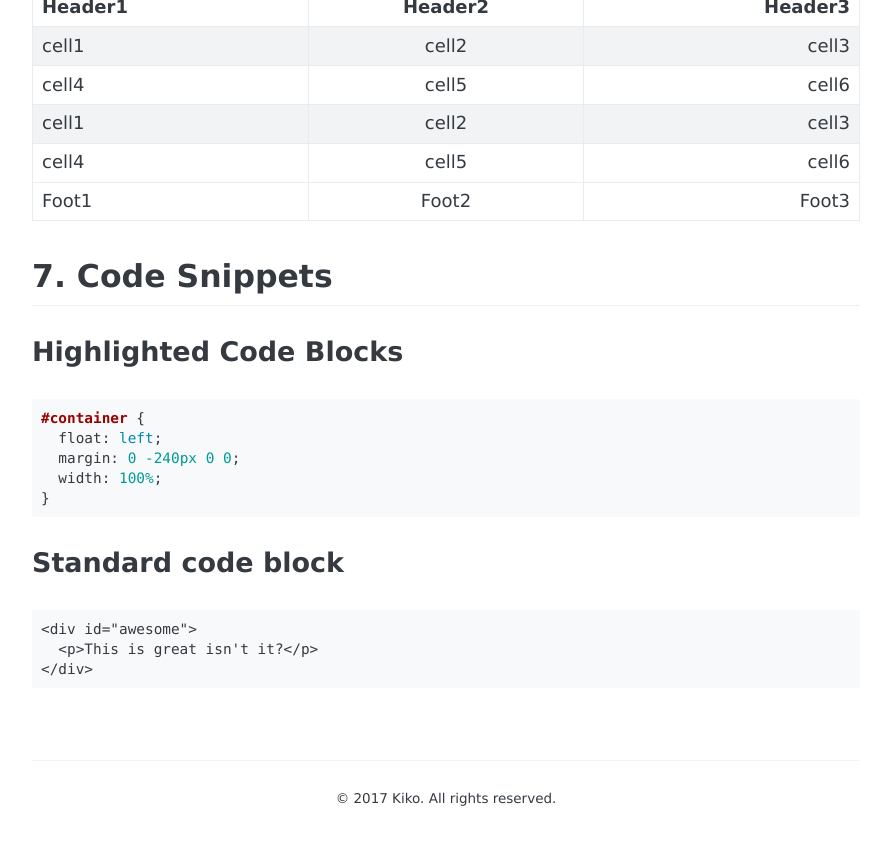
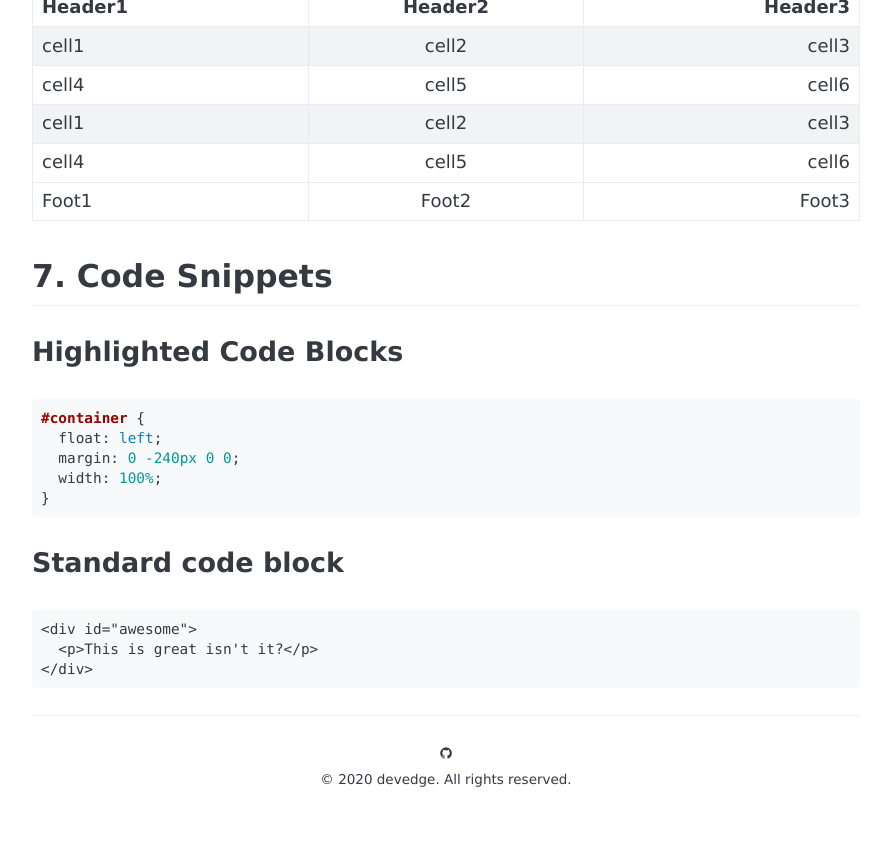
Before and after one commit to MrE-Fog/devedge-2, a Jekyll site: the page built from _posts/2016-08-15-style-test.md, in a window 1280 px wide and 900 px high, scrolled down 4074 px. Shown: the top 845 px of the window, without its empty margins (194-1085 px from the left). Built offline with Jekyll 4.4.1, drawn with Linux system fonts in a browser that asks for light colours; some web fonts are replaced; comment, search, counter and statistics services are not loaded.

Commit message:
Working (modified) Kiko-plus theme
Theme has been minimized & features (such as Google Analytics support)
has been removed.

```diff
--- a/_config.yml
+++ b/_config.yml
@@ -6,41 +6,22 @@
 name: "devedge"
 
 author:
-  facebook:
-  youtubeUser:
-  youtubeChannel:
-  twitter:
-  github:
+  github: "devedge"
   stackoverflow:
-  quora:
   linkedin:
-  pinterest:
-  googlePlus:
-  instagram:
-  reddit:
   medium:
-  tumblr:
   email:
 
 copyright:
-  year: 2017
-  name: Kiko
-
-# Google-analytics
-google-analytics:
-  id: ""
-
-# Disqus
-disqus:
-  id: "kiko-plus"
+  year: 2020
+  name: devedge
 
 # URL
-url: "https://devedge.github.io" # the base hostname & protocol for your site
-# url:                "http://localhost:4000" # use this url when you develop
-baseurl: "/" # the subpath of your site, e.g. /blog
+url: "https://devedge.github.io"
+# url: "http://localhost:4000"
 
 # http://en.wikipedia.org/wiki/List_of_tz_database_time_zones
-timezone: Asia/Seoul
+timezone: America/New_York
 permalink: /:year-:month-:day/:title/
 
 # Pagination
@@ -61,7 +42,7 @@
   - name: "Tags"
     url: "/tags"
   - name: "Github"
-    url: "https://github.com/AWEEKJ/Kiko-plus"
+    url: "https://github.com/devedge"
 
 # Sass
 sass:
@@ -83,8 +64,10 @@
 
 # jekyll-seo-tag, see: http://www.rubydoc.info/gems/jekyll-seo-tag/1.2.0
 gems:
-  - jekyll-seo-tag
+  # - jekyll-seo-tag
   - jekyll-paginate
   - jekyll-admin
 
+plugins: [jekyll-paginate]
+
 exclude: [vendor]
--- a/_includes/footer.html
+++ b/_includes/footer.html
@@ -2,60 +2,20 @@
 <div class="footer">
   <hr />
   <div class="footer-link">
-    {% if site.author.facebook %}
-    <a href="https://www.facebook.com/{{ site.author.facebook }}"><i class="fa fa-facebook" aria-hidden="true"></i></a>
-    {% endif %}
-
-	{% if site.author.youtubeUser %}
-    <a href="https://www.youtube.com/user/{{ site.author.youtubeUser }}"><i class="fa fa-youtube" aria-hidden="true"></i></a>
-    {% endif %}
-
-	{% if site.author.youtubeChannel %}
-    <a href="https://www.youtube.com/channel/{{ site.author.youtubeChannel }}"><i class="fa fa-youtube-play" aria-hidden="true"></i></a>
-    {% endif %}
-
-    {% if site.author.twitter %}
-    <a href="https://twitter.com/{{ site.author.twitter }}"><i class="fa fa-twitter" aria-hidden="true"></i></a>
-    {% endif %}
-
     {% if site.author.github %}
     <a href="https://github.com/{{ site.author.github }}"><i class="fa fa-github" aria-hidden="true"></i></a>
     {% endif %}
 
-	{% if site.author.stackoverflow %}
+    {% if site.author.stackoverflow %}
     <a href="http://stackoverflow.com/users/{{ site.author.stackoverflow }}"><i class="fa fa-stack-overflow" aria-hidden="true"></i></a>
-    {% endif %}
-
-	{% if site.author.quora %}
-    <a href="https://www.quora.com/profile/{{ site.author.quora }}"><i class="fa fa-quora" aria-hidden="true"></i></a>
     {% endif %}
 
     {% if site.author.linkedin %}
     <a href="https://www.linkedin.com/in/{{ site.author.linkedin }}"><i class="fa fa-linkedin" aria-hidden="true"></i></a>
     {% endif %}
 
-	{% if site.author.pinterest %}
-    <a href="https://www.pinterest.com/{{ site.author.pinterest }}"><i class="fa fa-pinterest" aria-hidden="true"></i></a>
-    {% endif %}
-
-	{% if site.author.googlePlus %}
-    <a href="https://plus.google.com/{{ site.author.googlePlus }}"><i class="fa fa-google-plus" aria-hidden="true"></i></a>
-    {% endif %}
-
-	{% if site.author.instagram %}
-    <a href="https://www.instagram.com/{{ site.author.instagram }}"><i class="fa fa-instagram" aria-hidden="true"></i></a>
-    {% endif %}
-
-	{% if site.author.reddit %}
-    <a href="https://www.reddit.com/user/{{ site.author.reddit }}"><i class="fa fa-reddit" aria-hidden="true"></i></a>
-    {% endif %}
-
     {% if site.author.medium %}
     <a href="https://medium.com/@{{ site.author.medium }}"><i class="fa fa-medium" aria-hidden="true"></i></a>
-    {% endif %}
-
-    {% if site.author.tumblr %}
-    <a href="https://{{ site.author.tumblr }}.tumblr.com"><i class="fa fa-tumblr" aria-hidden="true"></i></a>
     {% endif %}
 
     {% if site.author.email %}
--- a/_includes/head.html
+++ b/_includes/head.html
@@ -12,8 +12,4 @@
 
 
   <link rel="alternate" type="application/rss+xml" title="RSS Feed for {{ site.name }}" href="{{ site.baseurl }}/feed.xml" />
-
-
-  {% include google-analytics.html %}
-
 </head>
--- a/_layouts/post.html
+++ b/_layouts/post.html
@@ -25,13 +25,4 @@
   </div>
 
   {{ content }}
-
-  <!-- Disqus -->
-  {% if page.comments != false and site.disqus.id %}
-  <div class="post-disqus">
-      <section id="disqus_thread"></section>
-      {% include disqus.html %}
-  </div>
-  {% endif %}
-
 </div>
```
Also changed, not shown: _includes/disqus.html (deleted, +0 -19 lines), _includes/google-analytics.html (deleted, +0 -13 lines), 1 other file.
